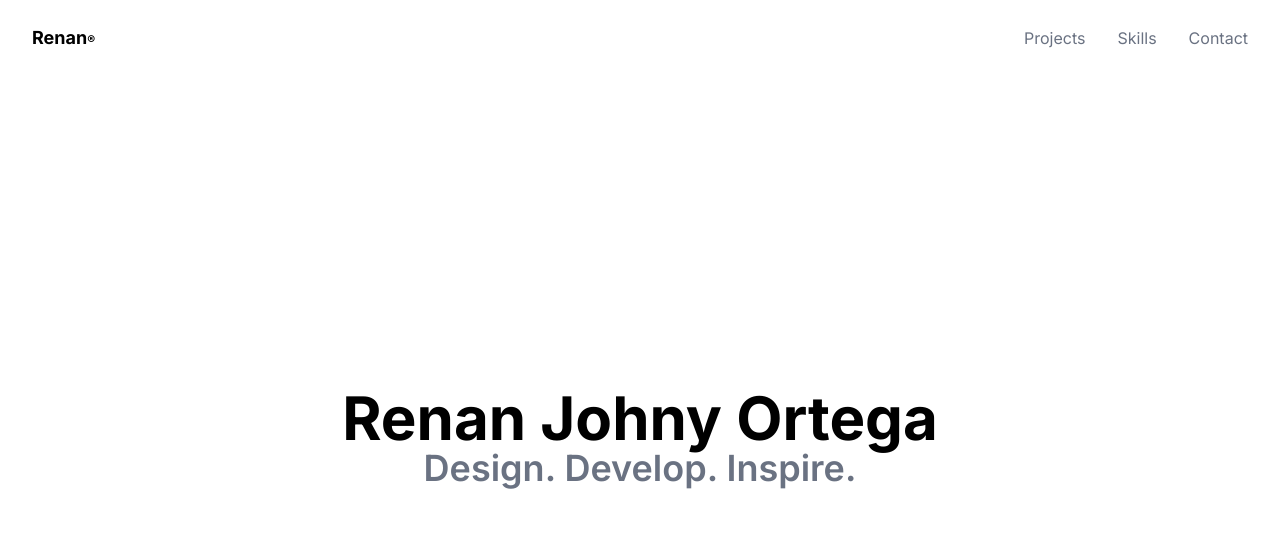
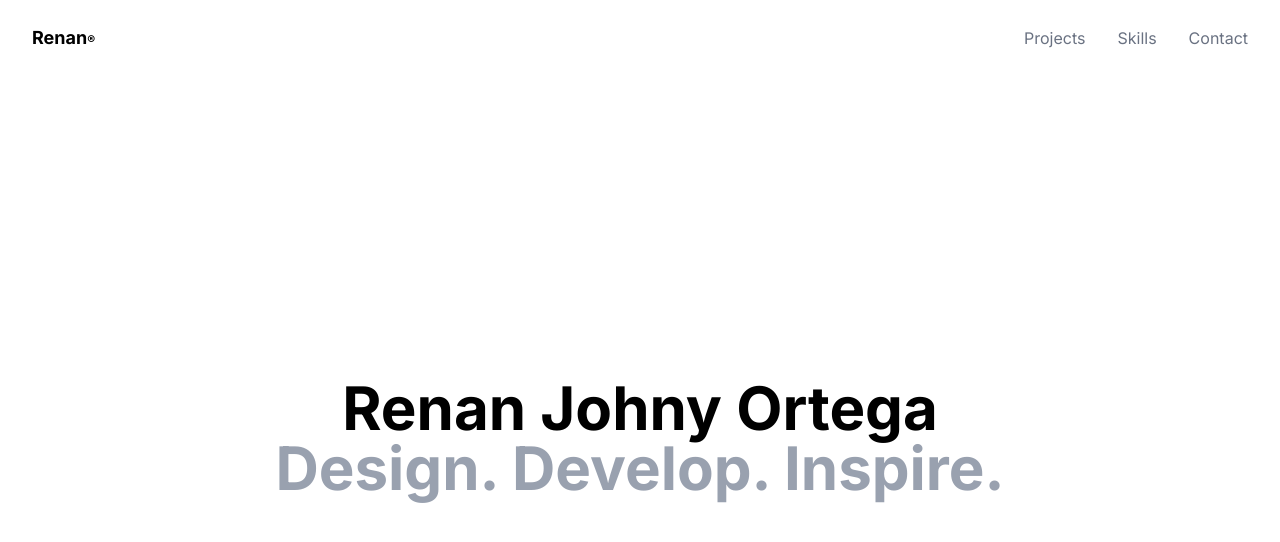
Before and after one commit to RenanOrtega/portfolio, a React (Vite) app: page / in a window 1280 px wide. Shown: the top 542 px of the page. Built offline with nearby package versions, Linux system fonts and the light colour scheme.

Commit message:
refactor: change hero text size.

```diff
--- a/src/App.tsx
+++ b/src/App.tsx
@@ -4,12 +4,10 @@ import Navbar from "./components/Navbar"
 function App() {
 
   return (
-    <>
-      <div className="min-h-screen flex flex-col">
-        <Navbar />
-        <Hero />
-      </div>
-    </>
+    <div className="min-h-screen flex flex-col">
+      <Navbar />
+      <Hero />
+    </div>
   )
 }
 
--- a/src/components/Hero.tsx
+++ b/src/components/Hero.tsx
@@ -4,7 +4,7 @@ const Hero = () => {
             <h2 className="text-4xl md:text-6xl font-bold">
                 Renan Johny Ortega
             </h2>
-            <p className="mt-4 text-2xl md:text-4xl text-gray-500 font-semibold">
+            <p className="mt-4 text-4xl md:text-6xl text-gray-400 font-bold">
                 Design. Develop. Inspire.
             </p>
         </div>
```
